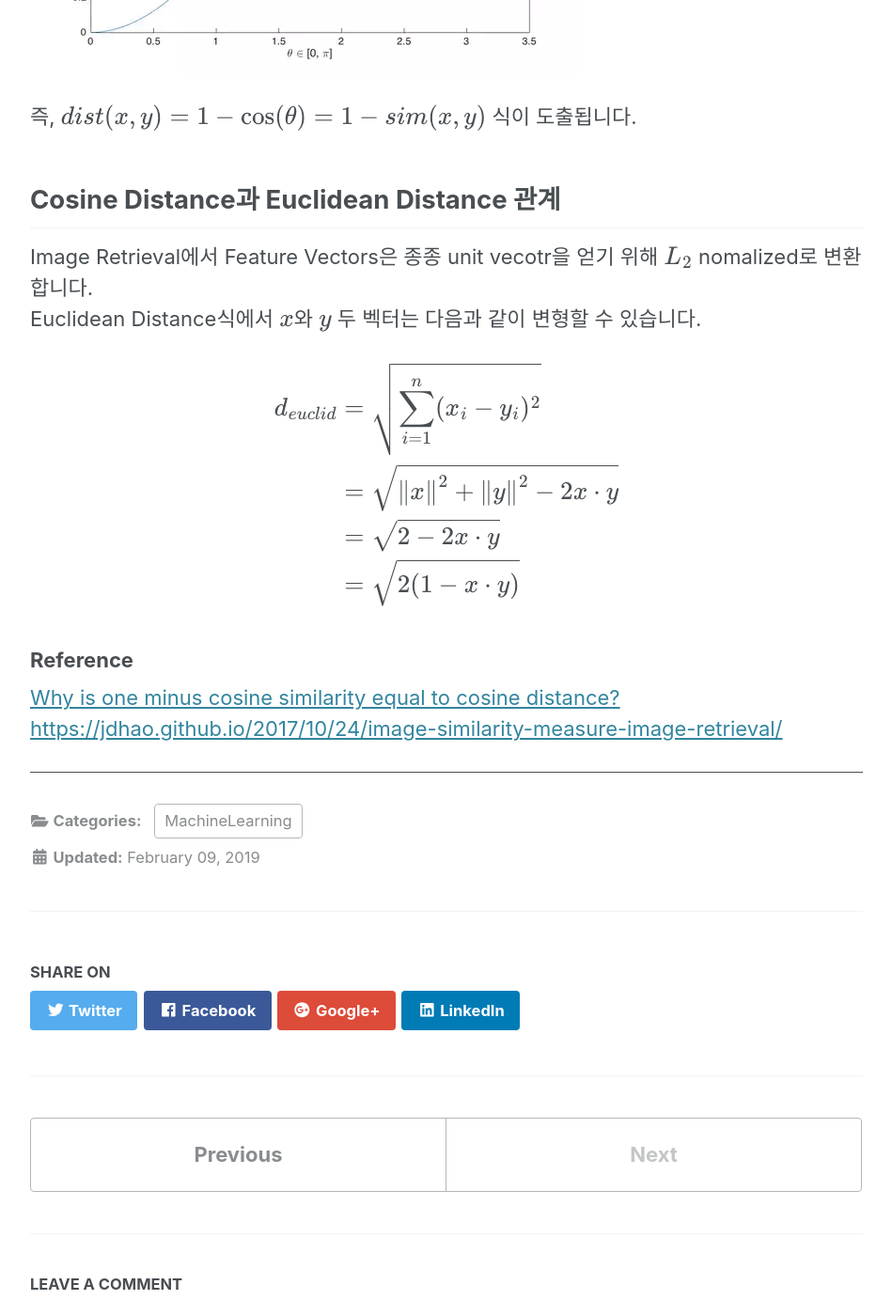
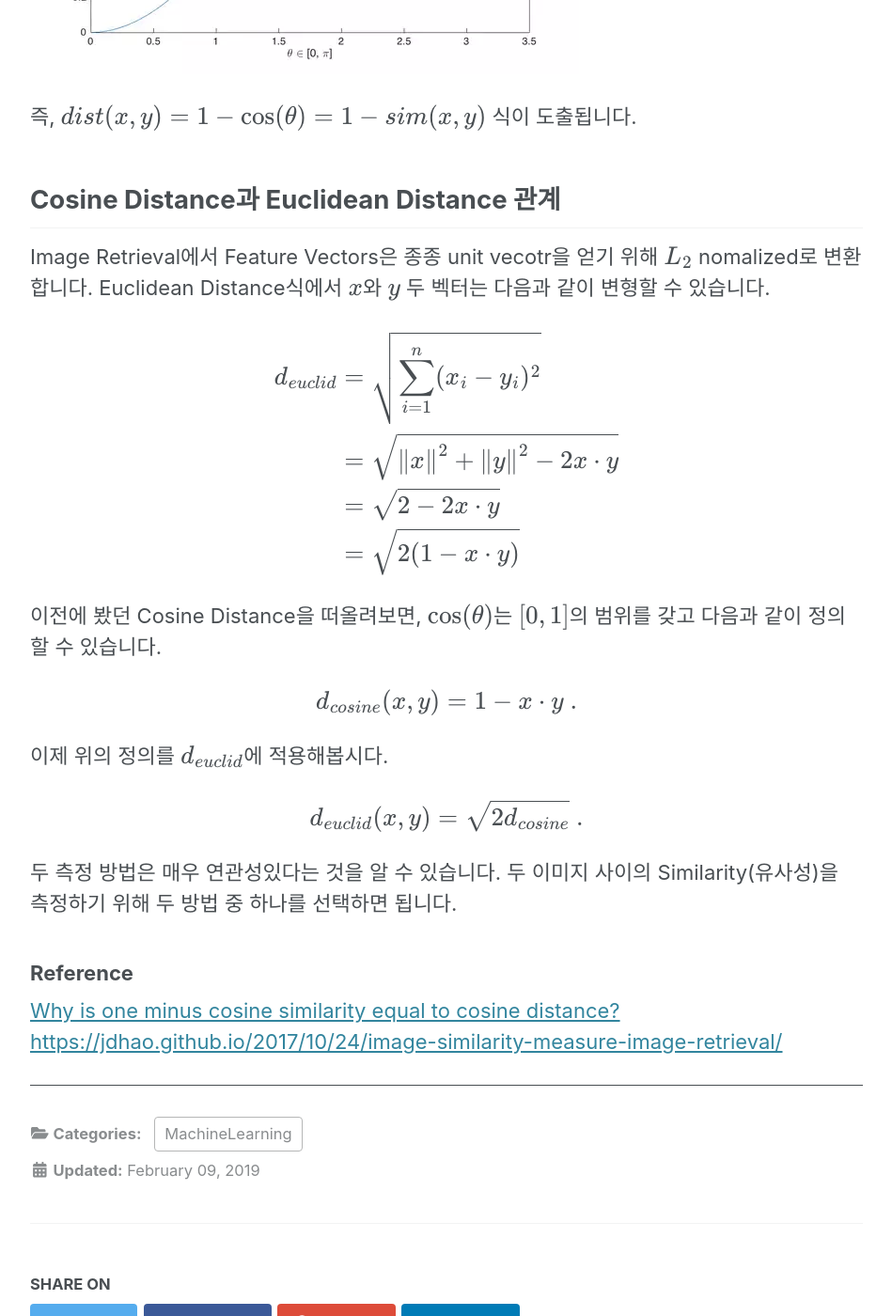
Before and after one commit to thisisiron/thisisiron.github.io, a Jekyll site: the page built from _posts/MachineLearning/2019-02-09-cosine similarity.md, in a window 1280 px wide and 1400 px high, scrolled down 2594 px. Shown: the whole window at 94% size, without its empty margins (290-1239 px from the left). Built offline with Jekyll 4.4.1, drawn with Linux system fonts in a browser that asks for light colours; cached includes are drawn as plain includes; nearby versions of some CDN libraries; formulas are drawn with MathJax 3; comment, search, counter and statistics services are not loaded; some of the changed text lies outside the part shown.

Commit message:
update consine post

```diff
--- a/_posts/MachineLearning/2019-02-09-cosine similarity.md
+++ b/_posts/MachineLearning/2019-02-09-cosine similarity.md
@@ -33,8 +33,8 @@ $$
 $\theta$는 $x$와 $y$ 벡터 사이의 각을 의미합니다. 다음과 같이 기하학적으로 생각해봅시다.
 
 1. $x$와 $y$와 같은 방향을 취하고 있을 경우 $\theta = 0$이 되고, $\cos(0)=1$이 됩니다.
-2. $x$와 $y$와 수직인 경우 $\theta = \frac{\pi}{2}$이 되고, $\cos(\frac{\pi}{2})=0}$이 됩니다.
-3. $x$와 $y$와 반대 방향을 취하고 있는 경우 $\theta = \pi$이 되고, $\cos(\pi)=-1}$이 됩니다.
+2. $x$와 $y$와 수직인 경우 $\theta = \frac{\pi}{2}$이 되고, $\cos(\frac{\pi}{2})=0$이 됩니다.
+3. $x$와 $y$와 반대 방향을 취하고 있는 경우 $\theta = \pi$이 되고, $\cos(\pi)=-1$이 됩니다.
 
 다음과 같은 그래프 형태를 보이게 됩니다.
 <img src="/assets/images/cosine.PNG"><br>
@@ -50,7 +50,7 @@ Cosine Distance는 $x$와 $y$ 두 벡터의 각 차이를 측정한 것입니다
 즉, $dist(x,y) = 1-\cos(\theta) = 1-sim(x,y)$ 식이 도출됩니다.
 
 ## Cosine Distance과 Euclidean Distance 관계
-Image Retrieval에서 Feature Vectors은 종종 unit vecotr을 얻기 위해 $L_{2}$ nomalized로 변환합니다.<br>
+Image Retrieval에서 Feature Vectors은 종종 unit vecotr을 얻기 위해 $L_{2}$ nomalized로 변환합니다.
 Euclidean Distance식에서 $x$와 $y$ 두 벡터는 다음과 같이 변형할 수 있습니다.
 
 $$
@@ -62,6 +62,25 @@ d_{euclid} &= \sqrt{\sum_{i=1}^{n}(x_i - y_i)^2} \\
 \end{aligned}\end{equation}
 $$
 
+이전에 봤던 Cosine Distance을 떠올려보면, $\cos(\theta)$는 $[0,1]$의 범위를 갖고 다음과 같이 정의할 수 있습니다.
+
+$$
+\begin{equation}
+d_{cosine}(x, y) = 1 - x\cdot y \ .
+\end{equation}
+$$
+
+이제 위의 정의를 $d_{euclid}$에 적용해봅시다.
+
+$$
+\begin{equation}
+d_{euclid}(x, y) = \sqrt{ 2d_{cosine} }\ .
+\end{equation}
+$$
+
+두 측정 방법은 매우 연관성있다는 것을 알 수 있습니다. 두 이미지 사이의 Similarity(유사성)을 측정하기 위해 두 방법 중 하나를 선택하면 됩니다.
+
+
 ### Reference
 [Why is one minus cosine similarity equal to cosine distance?](https://www.quora.com/Why-is-one-minus-cosine-similarity-equal-to-cosine-distance)<br>
 [https://jdhao.github.io/2017/10/24/image-similarity-measure-image-retrieval/](https://jdhao.github.io/2017/10/24/image-similarity-measure-image-retrieval/)<br>
```
